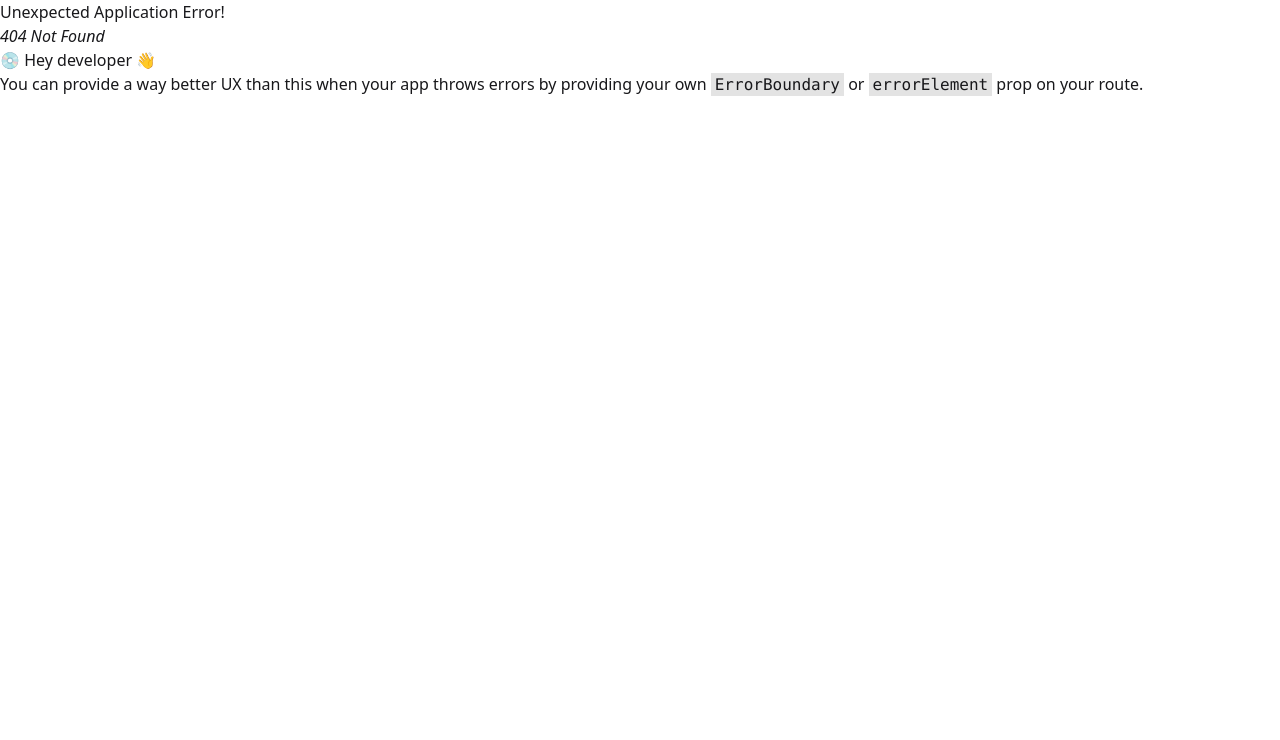
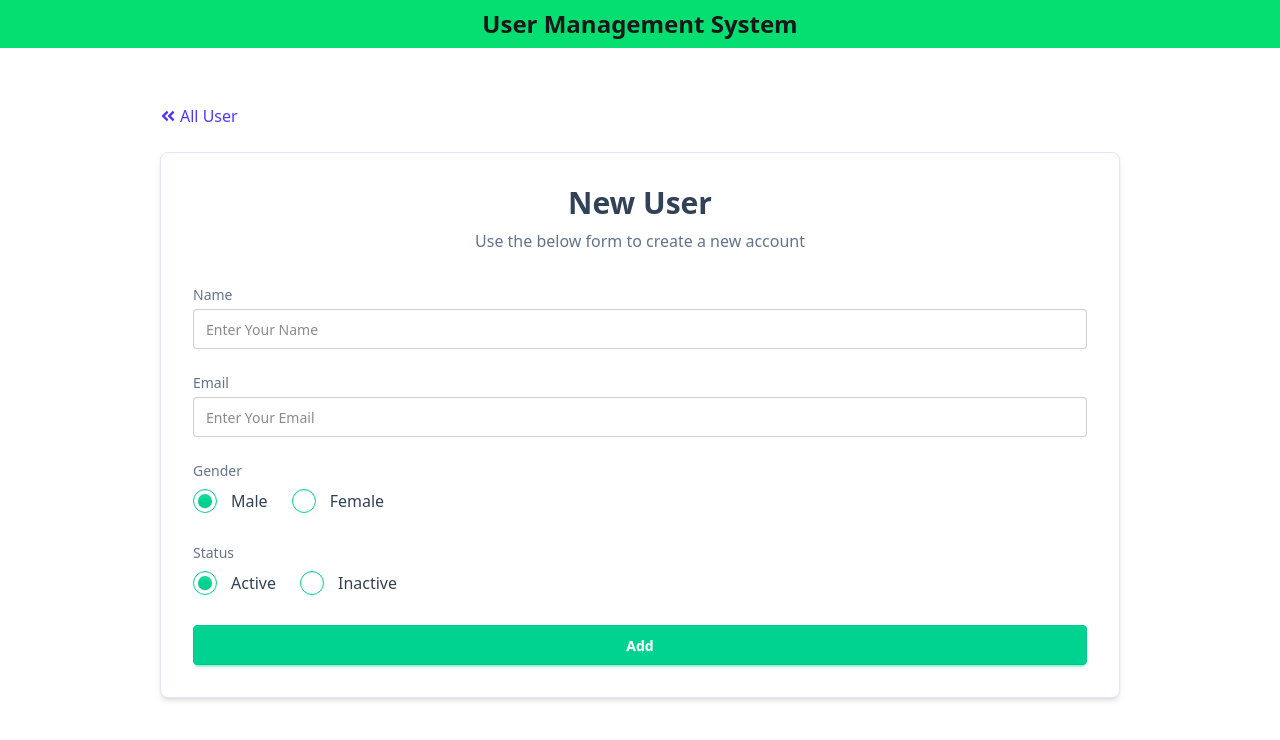
Before and after one commit to shihabuddin-dev/user-management-client, a React (Vite) app: page /addUser in a window 1280 px wide. Before the commit this address had no page. Shown: the top 740 px of the page. Built offline with nearby package versions, Linux system fonts and the light colour scheme.

Commit message:
looking great desing has been added her

```diff
--- a/package.json
+++ b/package.json
@@ -15,6 +15,7 @@
     "react-dom": "^19.1.0",
     "react-icons": "^5.5.0",
     "react-router": "^7.6.0",
+    "sweetalert2": "^11.21.1",
     "tailwindcss": "^4.1.7"
   },
   "devDependencies": {
--- /dev/null
+++ b/src/components/UserActions/AddUser.jsx
@@ -0,0 +1,180 @@
+import React, { useState } from "react";
+import { FaAngleDoubleLeft } from "react-icons/fa";
+import { Link } from "react-router"; // Assuming react-router-dom
+import Swal from "sweetalert2";
+
+const AddUser = () => {
+  // State for form fields, initialized to match the image
+  const [name, setName] = useState("");
+  const [email, setEmail] = useState("");
+  const [gender, setGender] = useState("Male");
+  const [status, setStatus] = useState("Active");
+
+  const handleSubmit = (e) => {
+    e.preventDefault();
+    const userInfo = { name, email, gender, status };
+    fetch("http://localhost:3000/users", {
+      method: "POST",
+      headers: {
+        "content-type": "application/json",
+      },
+      body: JSON.stringify(userInfo),
+    })
+      .then((res) => res.json())
+      .then((data) => {
+        console.log(data);
+        Swal.fire({
+          icon: "success",
+          title: "New User has been added",
+          showConfirmButton: false,
+          timer: 1500,
+        });
+      });
+  };
+
+  // DaisyUI color classes
+  const activeColorClass = "radio-success";
+  const buttonColorClass = "btn-success";
+
+  return (
+    <div className="p-4 md:p-8">
+      <Link
+        to="/"
+        className="inline-flex items-center gap-1 text-indigo-600 hover:text-indigo-800 font-medium mb-6"
+      >
+        <FaAngleDoubleLeft /> All User
+      </Link>
+
+      <div className=" bg-white p-6 md:p-8 rounded-lg shadow-md border border-indigo-100">
+        <div className="text-center mb-8">
+          <h1 className="text-3xl font-semibold text-slate-700">New User</h1>
+          <p className="text-slate-500 mt-2">
+            Use the below form to create a new account
+          </p>
+        </div>
+
+        <form onSubmit={handleSubmit} className="space-y-6">
+          {/* Name Field */}
+          <div>
+            <label
+              htmlFor="name"
+              className="block text-sm font-medium text-slate-500 mb-1"
+            >
+              Name
+            </label>
+            <input
+              type="text"
+              id="name"
+              value={name}
+              onChange={(e) => setName(e.target.value)}
+              className="input input-bordered w-full focus:outline-0 focus:border-success"
+              placeholder="Enter Your Name"
+              required
+            />
+          </div>
+
+          {/* Email Field */}
+          <div>
+            <label
+              htmlFor="email"
+              className="block text-sm font-medium text-slate-500 mb-1"
+            >
+              Email
+            </label>
+            <input
+              type="email"
+              id="email"
+              value={email}
+              onChange={(e) => setEmail(e.target.value)}
+              className="input input-bordered w-full focus:outline-0 focus:border-success"
+              placeholder="Enter Your Email"
+              required
+            />
+          </div>
+
+          {/* Gender Field */}
+          <div>
+            <label className="block text-sm font-medium text-slate-500 mb-2">
+              Gender
+            </label>
+            <div className="flex items-center space-x-6">
+              <div className="form-control">
+                <label className="label cursor-pointer space-x-2">
+                  <input
+                    type="radio"
+                    name="gender"
+                    value="Male"
+                    checked={gender === "Male"}
+                    onChange={(e) => setGender(e.target.value)}
+                    className={`radio ${activeColorClass}`} // Apply green color for checked
+                  />
+                  <span className="label-text text-slate-700">Male</span>
+                </label>
+              </div>
+              <div className="form-control">
+                <label className="label cursor-pointer space-x-2">
+                  <input
+                    type="radio"
+                    name="gender"
+                    value="Female"
+                    checked={gender === "Female"}
+                    onChange={(e) => setGender(e.target.value)}
+                    className={`radio ${activeColorClass}`} // Apply green color for checked
+                  />
+                  <span className="label-text text-slate-700">Female</span>
+                </label>
+              </div>
+            </div>
+          </div>
+
+          {/* Status Field */}
+          <div>
+            <label className="block text-sm font-medium text-slate-500 mb-2">
+              Status
+            </label>
+            <div className="flex items-center space-x-6">
+              <div className="form-control">
+                <label className="label cursor-pointer space-x-2">
+                  <input
+                    type="radio"
+                    name="status"
+                    value="Active"
+                    checked={status === "Active"}
+                    onChange={(e) => setStatus(e.target.value)}
+                    className={`radio ${activeColorClass}`}
+                  />
+                  <span className="label-text text-slate-700">Active</span>
+                </label>
+              </div>
+              <div className="form-control">
+                <label className="label cursor-pointer space-x-2">
+                  <input
+                    type="radio"
+                    name="status"
+                    value="Inactive"
+                    checked={status === "Inactive"}
+                    onChange={(e) => setStatus(e.target.value)}
+                    className={`radio ${activeColorClass}`}
+                  />
+                  <span className="label-text text-slate-700">Inactive</span>
+                </label>
+              </div>
+            </div>
+          </div>
+
+          {/* Submit Button */}
+          <div>
+            <button
+              type="submit"
+              className={`btn ${buttonColorClass} w-full text-white`}
+            >
+              Add
+            </button>
+          </div>
+        </form>
+      </div>
+    </div>
+  );
+};
+
+export default AddUser;
--- /dev/null
+++ b/src/components/users/User.jsx
@@ -0,0 +1,31 @@
+import React from "react";
+import { MdDeleteForever, MdEdit } from "react-icons/md";
+
+const User = ({ user, i, handleDeleteUser }) => {
+  const { _id, name, email, gender, status } = user || {};
+
+  return (
+    <tr className="hover:bg-indigo-50">
+      <th className="border-b-1">{i + 1}</th>
+      <td className="border-b-1">{name}</td>
+      <td className="border-b-1">{email}</td>
+      <td className="border-b-1">{gender}</td>
+      <td className="border-b-1">{status}</td>
+      <td className="border-b-1">
+        <div className="space-x-1">
+          <button className="btn btn-xs bg-indigo-50 hover:bg-white shadow-2xl">
+            <MdEdit className="text-indigo-500 text-lg" />
+          </button>
+          <button
+            onClick={() => handleDeleteUser(_id)}
+            className="btn btn-xs bg-indigo-50 hover:bg-white shadow-2xl"
+          >
+            <MdDeleteForever className="text-red-500 text-lg" />
+          </button>
+        </div>
+      </td>
+    </tr>
+  );
+};
+
+export default User;
--- a/src/components/users/Users.jsx
+++ b/src/components/users/Users.jsx
@@ -1,13 +1,47 @@
-import React from "react";
+import React, { useState } from "react";
 import Button from "../ui/Button";
 import { FaUser } from "react-icons/fa";
-import { useNavigate } from "react-router";
+import { useLoaderData, useNavigate } from "react-router";
+import User from "./User";
+import Swal from "sweetalert2";
 
 const Users = () => {
+  const initialUsers = useLoaderData();
+  const [users, setUsers] = useState(initialUsers);
   const navigate = useNavigate();
 
+  // delete user
+  const handleDeleteUser = (id) => {
+    Swal.fire({
+      title: "Are you sure?",
+      text: "You won't be able to revert this!",
+      icon: "warning",
+      showCancelButton: true,
+      confirmButtonColor: "#3085d6",
+      cancelButtonColor: "#d33",
+      confirmButtonText: "Yes, delete it!",
+    }).then((result) => {
+      if (result.isConfirmed) {
+        fetch(`http://localhost:3000/users/${id}`, { method: "DELETE" })
+          .then((res) => res.json())
+          .then((data) => {
+            if (data.deletedCount) {
+              const remaining = users.filter((user) => user._id !== id);
+              setUsers(remaining);
+              Swal.fire({
+                icon: "success",
+                title: "Account has been deleted",
+                showConfirmButton: false,
+                timer: 1500,
+              });
+            }
+          });
+      }
+    });
+  };
+
   return (
-    <div className="mt-6 max-w-5xl mx-auto">
+    <div>
       <Button
         onClick={() => navigate("/addUser")}
         variant="outline"
@@ -29,15 +63,14 @@ const Users = () => {
             </tr>
           </thead>
           <tbody>
-            {/* row */}
-            <tr>
-              <th>1</th>
-              <td>Shihab</td>
-              <td>shihab@gmail.com</td>
-              <td>Male</td>
-              <td>Active</td>
-              <td>Delete</td>
-            </tr>
+            {users.map((user, i) => (
+              <User
+                key={i}
+                user={user}
+                i={i}
+                handleDeleteUser={handleDeleteUser}
+              />
+            ))}
           </tbody>
         </table>
       </div>
--- a/src/layout/Root.jsx
+++ b/src/layout/Root.jsx
@@ -1,19 +1,17 @@
-import React from 'react';
-import { Outlet } from 'react-router';
-import Navbar from '../components/navbar/Navbar';
+import React from "react";
+import { Outlet } from "react-router";
+import Navbar from "../components/navbar/Navbar";
 
 const Root = () => {
   return (
     <>
       <header>
-        <Navbar/>
+        <Navbar />
       </header>
-      <main>
+      <main className="mt-6 max-w-5xl mx-auto">
         <Outlet />
       </main>
-      <footer>
-
-      </footer>
+      <footer></footer>
     </>
   );
 };
--- a/src/routes/router.jsx
+++ b/src/routes/router.jsx
@@ -1,16 +1,26 @@
 import { createBrowserRouter } from "react-router";
 import Root from "../layout/Root";
 import Home from "../pages/home/Home";
+import Spinner from "../components/ui/Spinner";
+import AddUser from "../components/UserActions/AddUser";
 
 const router = createBrowserRouter([
-    {
-        path: "/",
-        Component: Root,
-        children: [
-            { index: true, Component: Home },
-
-        ]
-    },
+  {
+    path: "/",
+    Component: Root,
+    children: [
+      {
+        index: true,
+        hydrateFallbackElement: <Spinner />,
+        loader: () => fetch("http://localhost:3000/users"),
+        Component: Home,
+      },
+      {
+        path: '/addUser',
+        Component: AddUser
+      }
+    ],
+  },
 ]);
 
 export default router;
```
Also changed, not shown: src/components/ui/Spinner.jsx (+4 -4 lines), 1 other file (tests, documents, lock files or other folders).
